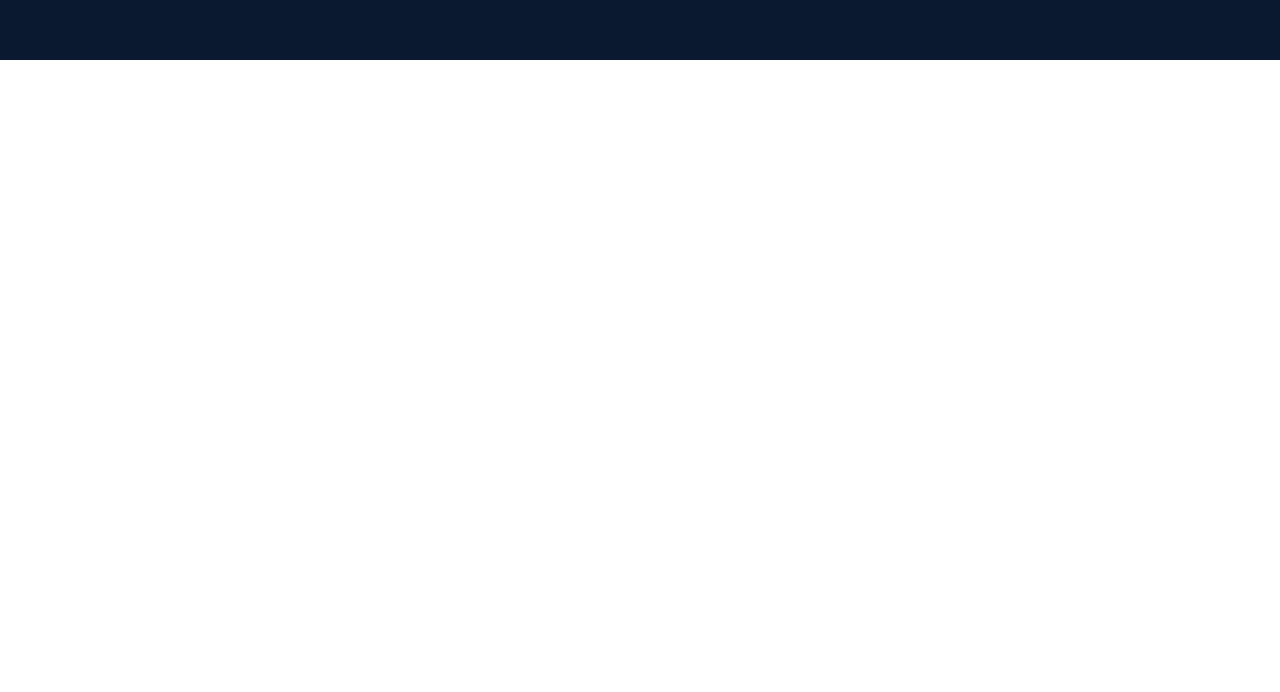
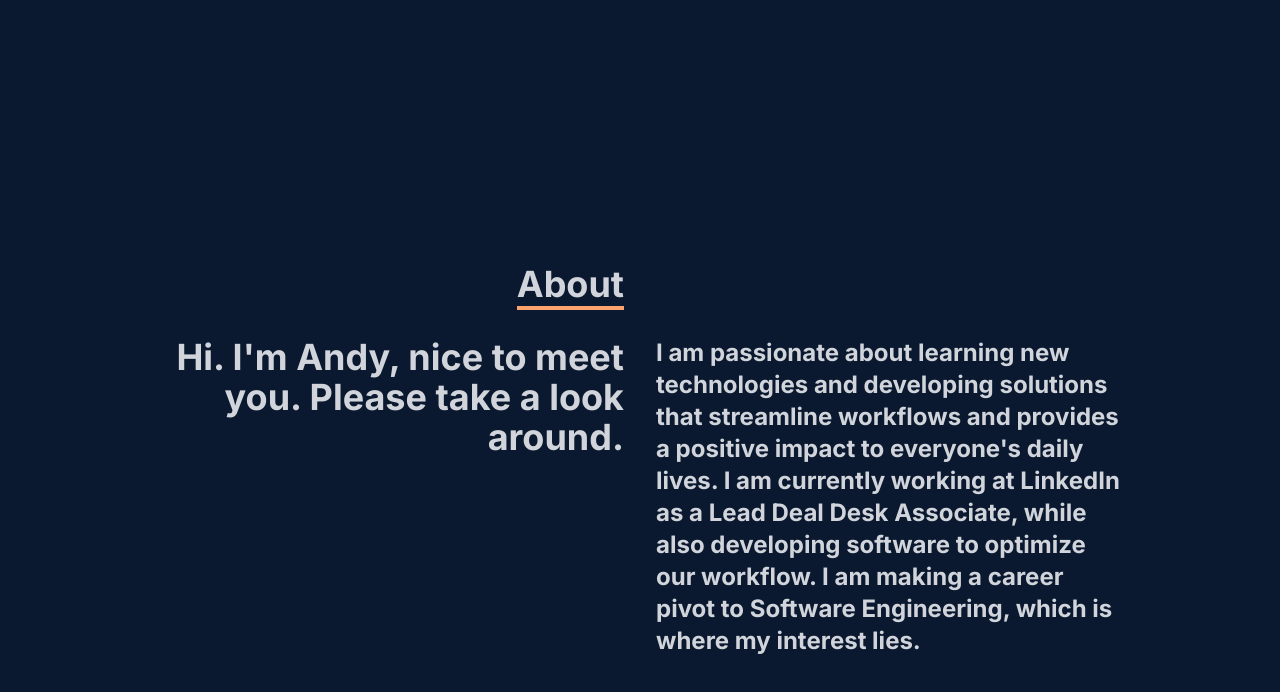
Before and after one commit to fang-andy/newfolio, a Next.js app: page / in a window 1280 px wide. Shown: the part 740-1432 px from the top of the page. Before the commit the page ends 800 px from the top, so only its background shows below. Built offline with nearby package versions, Linux system fonts and the light colour scheme.

Commit message:
create about section and added information. still needs work

```diff
--- a/src/app/page.js
+++ b/src/app/page.js
@@ -1,11 +1,13 @@
 import React from "react";
 import Home from "@/components/Home";
+import About from "@/components/About";
 
 const App = () => {
   return (
     <div>
       <h1 className="text-2xl font-bold">
         <Home />
+        <About />
       </h1>
     </div>
   );
--- a/src/components/About.jsx
+++ b/src/components/About.jsx
@@ -1,9 +1,35 @@
-import React from 'react'
+import React from "react";
 
 const About = () => {
   return (
-    <div>About</div>
-  )
-}
+    <div name="about" className="w-full h-screen bg-[#0a192f] text-gray-300">
+      <div className="flex flex-col justify-center items-center w-full h-full">
+        <div className="max-w-[1000px] w-full px-4 grid grid-cols-2 gap-8">
+          <div className="sm:text-right pb-8 pl-4">
+            <p className="text-4xl font-bold inline border-b-4 border-[#fca26e]">
+              About
+            </p>
+          </div>
+          <div></div>
+        </div>
+        <div className="max-w-[1000px] w-full grid sm:grid-cols-2 gap-8 px-4">
+          <div className="sm:text-right text-4xl font-bold">
+            <p>Hi. I'm Andy, nice to meet you. Please take a look around.</p>
+          </div>
+          <div>
+            <p>
+              I am passionate about learning new technologies and developing
+              solutions that streamline workflows and provides a positive impact
+              to everyone's daily lives. I am currently working at LinkedIn as a
+              Lead Deal Desk Associate, while also developing software to
+              optimize our workflow. I am making a career pivot to Software
+              Engineering, which is where my interest lies.
+            </p>
+          </div>
+        </div>
+      </div>
+    </div>
+  );
+};
 
-export default About
+export default About;
--- /dev/null
+++ b/src/components/Skills.jsx
@@ -0,0 +1,9 @@
+import React from 'react'
+
+const Skills = () => {
+  return (
+    <div>Skills</div>
+  )
+}
+
+export default Skills
```
